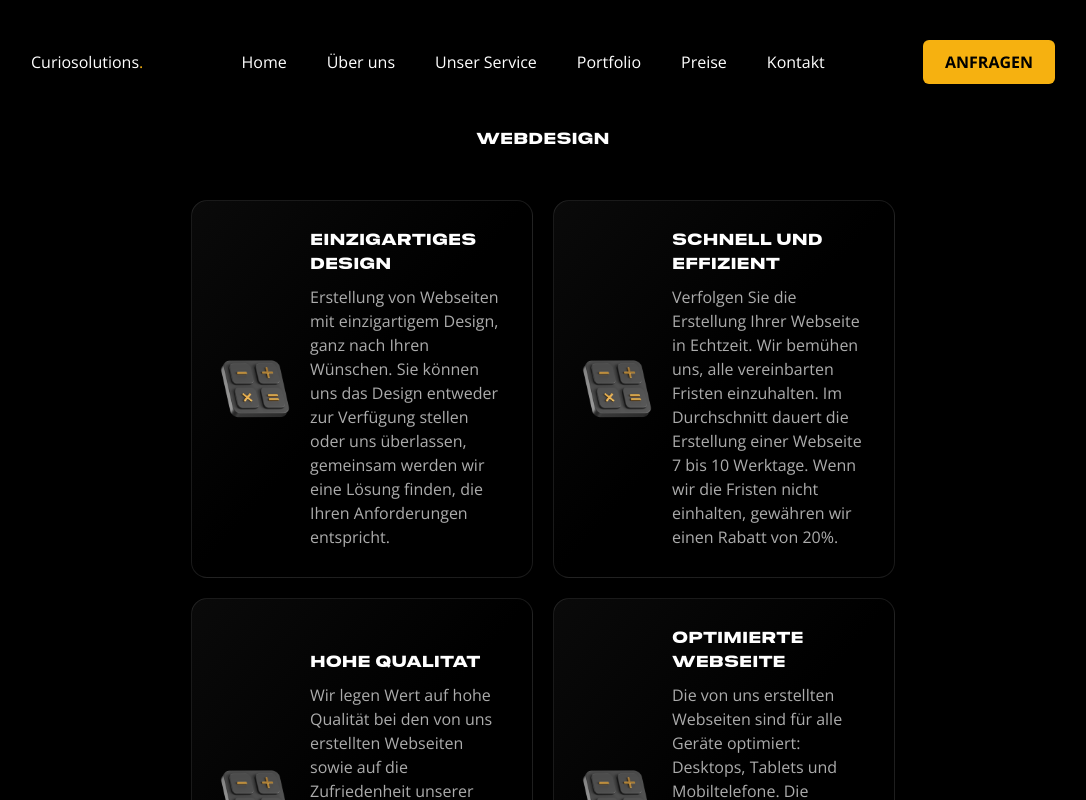
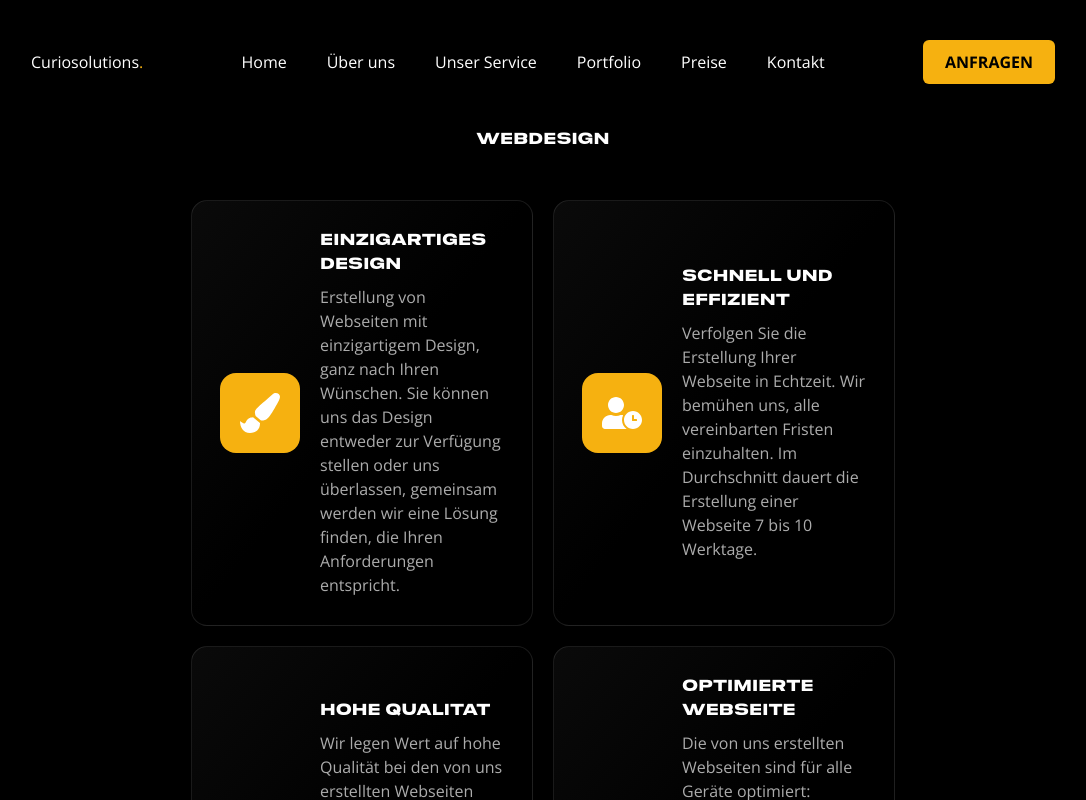
Before and after one commit to Curiosoofficial/curiosolution, a Next.js app: page /unser-service/webdesign in a window 1280 px wide. Shown: the top 800 px of the page, without its empty margins (97-1183 px from the left). Built offline with nearby package versions, Linux system fonts and the light colour scheme.

Commit message:
service_webdesign images to icons completed

```diff
--- a/app/globals.css
+++ b/app/globals.css
@@ -23,6 +23,15 @@
 ::-webkit-scrollbar-thumb {
   background: #f6b110;
   border-radius: 1em;
+}
+
+.cardIcon {
+  font-size: 80px;
+  background-color: #f6b110;
+
+  padding: 20px;
+  border-radius: 20%;
+
 }
 
 .dropdown-menu {
--- a/components/UnserService/webdesign/Maintenance.tsx
+++ b/components/UnserService/webdesign/Maintenance.tsx
@@ -1,6 +1,7 @@
 import Button from "@/components/ui/Button"
 import InfoCard from "@/components/ui/InfoCard"
-import { infoCards3 } from "@/constants"
+import { infoCards3 } from "@/constants/infoCards"
+
 import React from 'react'
 
 const Maintenance = () => {
--- a/components/UnserService/webdesign/TitleSection.tsx
+++ b/components/UnserService/webdesign/TitleSection.tsx
@@ -1,6 +1,7 @@
 import Button from "@/components/ui/Button"
 import InfoCard from "@/components/ui/InfoCard"
-import { infoCards } from "@/constants"
+import { infoCards } from "@/constants/infoCards"
+
 import React from 'react'
 
 const TitleSection = () => {
--- a/components/UnserService/webdesign/WhatItNeeds.tsx
+++ b/components/UnserService/webdesign/WhatItNeeds.tsx
@@ -1,6 +1,7 @@
 import Button from "@/components/ui/Button";
 import InfoCard from "@/components/ui/InfoCard";
-import { infoCards2 } from "@/constants";
+import { infoCards2 } from "@/constants/infoCards";
+
 import React from "react";
 
 const WhatItNeeds = () => {
--- a/components/ui/InfoCard.tsx
+++ b/components/ui/InfoCard.tsx
@@ -1,23 +1,15 @@
-import Image from "next/image";
-import React from 'react';
+import React from "react";
 
 type InfoCardProps = {
-  source: string;
+  source: React.ReactNode;
   title: string;
   desc: string;
-}
+};
 
 const InfoCard = ({ source, title, desc }: InfoCardProps) => {
   return (
     <div className="flex items-center justify-center gap-5 bg-gradient-to-br from-neutral-950 via-black to-black border border-white/[0.1] rounded-2xl p-7">
-
-        <Image
-          src={source}
-          alt="image"
-          width={70}
-          height={70}
-        />
-
+      <p>{source}</p>
 
       <div className="flex flex-col gap-2">
         <h4 className="h4-bold font-radwave">{title}</h4>
@@ -25,6 +17,6 @@ const InfoCard = ({ source, title, desc }: InfoCardProps) => {
       </div>
     </div>
   );
-}
+};
 
 export default InfoCard;
--- a/constants/index.ts
+++ b/constants/index.ts
@@ -83,96 +83,3 @@ export const benefits = [
       "Unser engagiertes Supportteam steht unseren Kunden jederzeit zur Verfügung, um Fragen zu beantworten, Probleme zu lösen und sie bei der Pflege und Wartung ihrer Webseiten zu unterstützen. Kundenzufriedenheit hat für uns oberste Priorität.",
   },
 ];
-
-export const infoCards = [
-  {
-    source: "/3dIcons/calculator.svg",
-    title: "Einzigartiges Design",
-    desc:
-      "Erstellung von Webseiten mit einzigartigem Design, ganz nach Ihren Wünschen. Sie können uns das Design entweder zur Verfügung stellen oder uns überlassen, gemeinsam werden wir eine Lösung finden, die Ihren Anforderungen entspricht.",
-  },
-  {
-    source: "/3dIcons/calculator.svg",
-    title: "Schnell und Effizient",
-    desc:
-      "Verfolgen Sie die Erstellung Ihrer Webseite in Echtzeit. Wir bemühen uns, alle vereinbarten Fristen einzuhalten. Im Durchschnitt dauert die Erstellung einer Webseite 7 bis 10 Werktage. Wenn wir die Fristen nicht einhalten, gewähren wir einen Rabatt von 20%.",
-  },
-  {
-    source: "/3dIcons/calculator.svg",
-    title: "Hohe Qualität",
-    desc:
-      "Wir legen Wert auf hohe Qualität bei den von uns erstellten Webseiten sowie auf die Zufriedenheit unserer Kunden. Wir lernen kontinuierlich dazu und setzen neue Technologien ein, um zeitgemäße Lösungen anzubieten.",
-  },
-  {
-    source: "/3dIcons/calculator.svg",
-    title: "Optimierte Webseite",
-    desc:
-      "Die von uns erstellten Webseiten sind für alle Geräte optimiert: Desktops, Tablets und Mobiltelefone. Die Geschwindigkeit der Webseite ist sehr wichtig, damit Benutzer und Besucher schnell und einfach durch die Webseite navigieren können.",
-  }
-];
-
-export const infoCards2 = [
-  {
-    source: "/3dIcons/calculator.svg",
-    title: "Design",
-    desc:
-      "Das Design der Website sollte attraktiv sein, leicht navigierbar und zum Thema der Website passen.",
-  },
-  {
-    source: "/3dIcons/calculator.svg",
-    title: "Inhalt",
-    desc:
-      "Der Inhalt der Website sollte von hoher Qualität sein, relevant und regelmäßig aktualisiert werden.",
-  },
-  {
-    source: "/3dIcons/calculator.svg",
-    title: "Funktionalität",
-    desc:
-      "Die Website sollte über alle erforderlichen Funktionen verfügen.",
-  },
-  {
-    source: "/3dIcons/calculator.svg",
-    title: "SEO",
-    desc:
-      "Die Website sollte für Suchmaschinen optimiert sein, um in den Suchergebnissen gut platziert zu werden.",
-  },
-  {
-    source: "/3dIcons/calculator.svg",
-    title: "Responsivness",
-    desc:
-      "Die Website sollte auf Mobilgeräten leicht lesbar und funktional sein.",
-  },
-  {
-    source: "/3dIcons/calculator.svg",
-    title: "Sicherheit",
-    desc:
-      "Die Website sollte sicher für Besucher sein und vor Hackern und anderen Online-Bedrohungen geschützt werden.",
-  }
-];
-
-export const infoCards3 = [
-  {
-    source: "/3dIcons/calculator.svg",
-    title: "Sicherheit",
-    desc:
-      "Održavanjem sajta možete osigurati da je sajt bezbedan za posetioce i da se zaštitite od hakera i drugih online pretnji. To uključuje redovno ažuriranje softvera i pluginova, kao i proveravanje da li postoje neispravnosti u sigurnosti."
-  },
-  {
-    source: "/3dIcons/calculator.svg",
-    title: "Brza radnja",
-    desc:
-      "Sajtovi koji se redovno održavaju obično su brži od onih koji nisu, što može povećati posetu sajta i poboljšati korisničko iskustvo."
-  },
-  {
-    source: "/3dIcons/calculator.svg",
-    title: "SEO",
-    desc:
-      "Redovno održavanje sajta takođe može poboljšati vašu poziciju u rezultatima pretrage, što može povećati posetu sajta i poboljšati poslovne rezultate."
-  },
-  {
-    source: "/3dIcons/calculator.svg",
-    title: "Funkcionalnost",
-    desc:
-      "Održavanjem sajta možete osigurati da svi linkovi rade ispravno, da forme za kontakt rade bez grešaka i da svi ostali delovi sajta funkcionišu bez problema."
-  }
-];
--- /dev/null
+++ b/constants/infoCards.tsx
@@ -0,0 +1,80 @@
+import { FaGoogle, FaLaptop, FaMobileAlt, FaPaintBrush, FaPencilAlt, FaRegWindowRestore, FaRocket, FaSitemap, FaThumbsUp, FaUserClock, FaUserLock, FaUserSecret } from "react-icons/fa";
+
+export const infoCards = [
+  {
+    source: <FaPaintBrush className="cardIcon" />,
+    title: "Einzigartiges Design",
+    desc: "Erstellung von Webseiten mit einzigartigem Design, ganz nach Ihren Wünschen. Sie können uns das Design entweder zur Verfügung stellen oder uns überlassen, gemeinsam werden wir eine Lösung finden, die Ihren Anforderungen entspricht.",
+  },
+  {
+    source: <FaUserClock className="cardIcon" />,
+    title: "Schnell und Effizient",
+    desc: "Verfolgen Sie die Erstellung Ihrer Webseite in Echtzeit. Wir bemühen uns, alle vereinbarten Fristen einzuhalten. Im Durchschnitt dauert die Erstellung einer Webseite 7 bis 10 Werktage.",
+  },
+  {
+    source: <FaThumbsUp className="cardIcon" />,
+    title: "Hohe Qualität",
+    desc: "Wir legen Wert auf hohe Qualität bei den von uns erstellten Webseiten sowie auf die Zufriedenheit unserer Kunden. Wir lernen kontinuierlich dazu und setzen neue Technologien ein, um zeitgemäße Lösungen anzubieten.",
+  },
+  {
+    source: <FaMobileAlt className="cardIcon" />,
+    title: "Optimierte Webseite",
+    desc: "Die von uns erstellten Webseiten sind für alle Geräte optimiert: Desktops, Tablets und Mobiltelefone. Die Geschwindigkeit der Webseite ist sehr wichtig, damit Benutzer und Besucher schnell und einfach durch die Webseite navigieren können.",
+  },
+];
+
+export const infoCards2 = [
+  {
+    source: <FaPencilAlt className="cardIcon" />,
+    title: "Design",
+    desc: "Das Design der Website sollte attraktiv sein, leicht navigierbar und zum Thema der Website passen.",
+  },
+  {
+    source: <FaRegWindowRestore className="cardIcon" />,
+    title: "Inhalt",
+    desc: "Der Inhalt der Website sollte von hoher Qualität sein, relevant und regelmäßig aktualisiert werden.",
+  },
+  {
+    source: <FaLaptop className="cardIcon" />,
+    title: "Funktionalität",
+    desc: "Die Website sollte über alle erforderlichen Funktionen verfügen.",
+  },
+  {
+    source: <FaGoogle className="cardIcon" />,
+    title: "SEO",
+    desc: "Die Website sollte für Suchmaschinen optimiert sein, um in den Suchergebnissen gut platziert zu werden.",
+  },
+  {
+    source: <FaMobileAlt className="cardIcon" />,
+    title: "Responsivness",
+    desc: "Die Website sollte auf Mobilgeräten leicht lesbar und funktional sein.",
+  },
+  {
+    source: <FaUserLock className="cardIcon" />,
+    title: "Sicherheit",
+    desc: "Die Website sollte sicher für Besucher sein und vor Hackern und anderen Online-Bedrohungen geschützt werden.",
+  },
+];
+
+export const infoCards3 = [
+  {
+    source: <FaUserSecret className="cardIcon" />,
+    title: "Sicherheit",
+    desc: "Održavanjem sajta možete osigurati da je sajt bezbedan za posetioce i da se zaštitite od hakera i drugih online pretnji. To uključuje redovno ažuriranje softvera i pluginova, kao i proveravanje da li postoje neispravnosti u sigurnosti.",
+  },
+  {
+    source: <FaRocket className="cardIcon" />,
+    title: "Brza radnja",
+    desc: "Sajtovi koji se redovno održavaju obično su brži od onih koji nisu, što može povećati posetu sajta i poboljšati korisničko iskustvo.",
+  },
+  {
+    source: <FaGoogle className="cardIcon" />,
+    title: "SEO",
+    desc: "Redovno održavanje sajta takođe može poboljšati vašu poziciju u rezultatima pretrage, što može povećati posetu sajta i poboljšati poslovne rezultate.",
+  },
+  {
+    source: <FaSitemap className="cardIcon" />,
+    title: "Funkcionalnost",
+    desc: "Održavanjem sajta možete osigurati da svi linkovi rade ispravno, da forme za kontakt rade bez grešaka i da svi ostali delovi sajta funkcionišu bez problema.",
+  },
+];
--- a/package.json
+++ b/package.json
@@ -12,6 +12,7 @@
     "@tailwindcss/typography": "^0.5.13",
     "clsx": "^2.1.1",
     "framer-motion": "^11.1.9",
+    "html-react-parser": "^5.1.10",
     "next": "14.2.3",
     "react": "^18",
     "react-dom": "^18",
```
Also changed, not shown: 1 other file (tests, documents, lock files or other folders).
